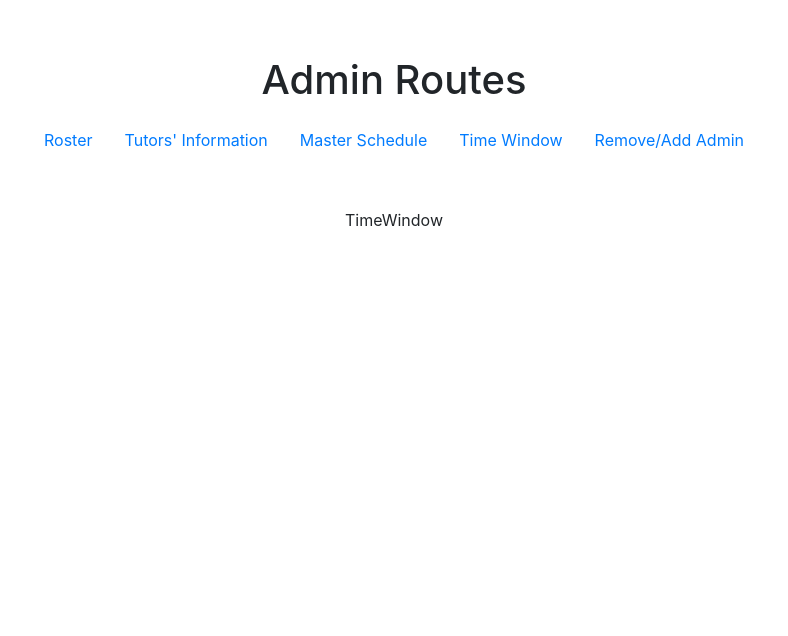
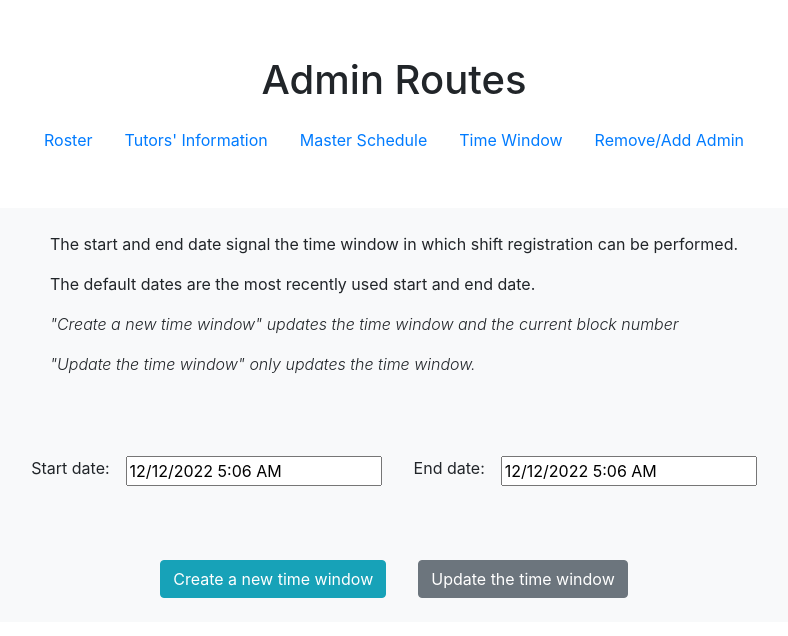
Before and after one commit to gpham99/qrc-schedule-system, a React (Create React App) app in the folder frontend/: page /admin/time-window in a window 1280 px wide. Shown: the top 636 px of the page, without its empty margins (246-1034 px from the left). Built offline with nearby package versions, Linux system fonts and the light colour scheme; no server answers.

Commit message:
finished time window and tutor's info page; added dummy onsubmit to roster

```diff
--- a/frontend/package.json
+++ b/frontend/package.json
@@ -9,6 +9,7 @@
     "bootstrap": "^5.2.3",
     "react": "^18.2.0",
     "react-bootstrap": "^2.7.0",
+    "react-datepicker": "^4.8.0",
     "react-dom": "^18.2.0",
     "react-router-dom": "^6.4.5",
     "react-scripts": "^5.0.1",
--- a/frontend/src/Components/Admin/Roster.js
+++ b/frontend/src/Components/Admin/Roster.js
@@ -1,6 +1,11 @@
-import React from "react";
+import React, { useState } from "react";
 
 const Roster = () => {
+  const handleSubmit = (event) => {
+    console.log("hi");
+    event.preventDefault();
+  };
+
   return (
     <div class="container align-items-center bg-light">
       <div class="row p-4 justify-content-center">
@@ -16,7 +21,7 @@ const Roster = () => {
       </div>
 
       <div class="row p-4 justify-content-center">
-        <form action="#">
+        <form onSubmit={handleSubmit}>
           <input type="file" id="myFile" name="filename" />
           <input type="submit" />
         </form>
--- a/frontend/src/Components/Admin/TimeWindow.js
+++ b/frontend/src/Components/Admin/TimeWindow.js
@@ -1,9 +1,71 @@
-import React from 'react'
+import React, { useState, useEffect } from "react";
+import DatePicker from "react-datepicker";
+import "react-datepicker/dist/react-datepicker.css";
 
 const TimeWindow = () => {
+  const [startDate, setStartDate] = useState(new Date());
+
   return (
-    <div>TimeWindow</div>
-  )
-}
+    <div class="container bg-light">
+      {/* description */}
+      <div class="d-flex justify-content-center p-4">
+        <section>
+          <p class="text-left">
+            The start and end date signal the time window in which shift
+            registration can be performed.
+          </p>
+          <p class="text-left">
+            The default dates are the most recently used start and end date.
+          </p>
+          <p class="text-left font-weight-light font-italic">
+            "Create a new time window" updates the time window and the current
+            block number
+          </p>
+          <p class="text-left font-weight-light font-italic">
+            "Update the time window" only updates the time window.
+          </p>
+        </section>
+      </div>
 
-export default TimeWindow
+      <div class="d-flex flex-row justify-content-center p-4">
+        <div class="d-flex flex-row p-3">
+          <p class="pr-3">Start date: </p>
+          <div>
+            <DatePicker
+              selected={startDate}
+              onChange={(date) => setStartDate(date)}
+              timeInputLabel="Time:"
+              dateFormat="MM/dd/yyyy h:mm aa"
+              showTimeInput
+            />
+          </div>
+        </div>
+
+        <div class="d-flex flex-row p-3">
+          <p class="pr-3">End date: </p>
+          <div>
+            <DatePicker
+              selected={startDate}
+              onChange={(date) => setStartDate(date)}
+              timeInputLabel="Time:"
+              dateFormat="MM/dd/yyyy h:mm aa"
+              showTimeInput
+            />
+          </div>
+        </div>
+      </div>
+
+      <div class="p-4 d-flex justify-content-center">
+        <button type="button" class="btn btn-info mr-3 ml-3">
+          Create a new time window
+        </button>
+
+        <button type="button" class="btn btn-secondary mr-3 ml-3">
+          Update the time window
+        </button>
+      </div>
+    </div>
+  );
+};
+
+export default TimeWindow;
--- a/frontend/src/Components/Admin/TutorInfo.js
+++ b/frontend/src/Components/Admin/TutorInfo.js
@@ -59,7 +59,7 @@ const TutorInfo = () => {
               <tr>
                 {subarr.map((item) => (
                   <td>
-                    {item == 0 && (
+                    {item === 0 && (
                       <input
                         class="form-check-input"
                         type="checkbox"
@@ -68,7 +68,7 @@ const TutorInfo = () => {
                         disabled
                       />
                     )}
-                    {item == 1 && (
+                    {item === 1 && (
                       <input
                         class="form-check-input"
                         type="checkbox"
@@ -78,7 +78,7 @@ const TutorInfo = () => {
                         disabled
                       />
                     )}
-                    {item != 1 && item != 0 && item}
+                    {item !== 1 && item !== 0 && item}
                   </td>
                 ))}
               </tr>
```
Also changed, not shown: 1 other file (tests, documents, lock files or other folders).
